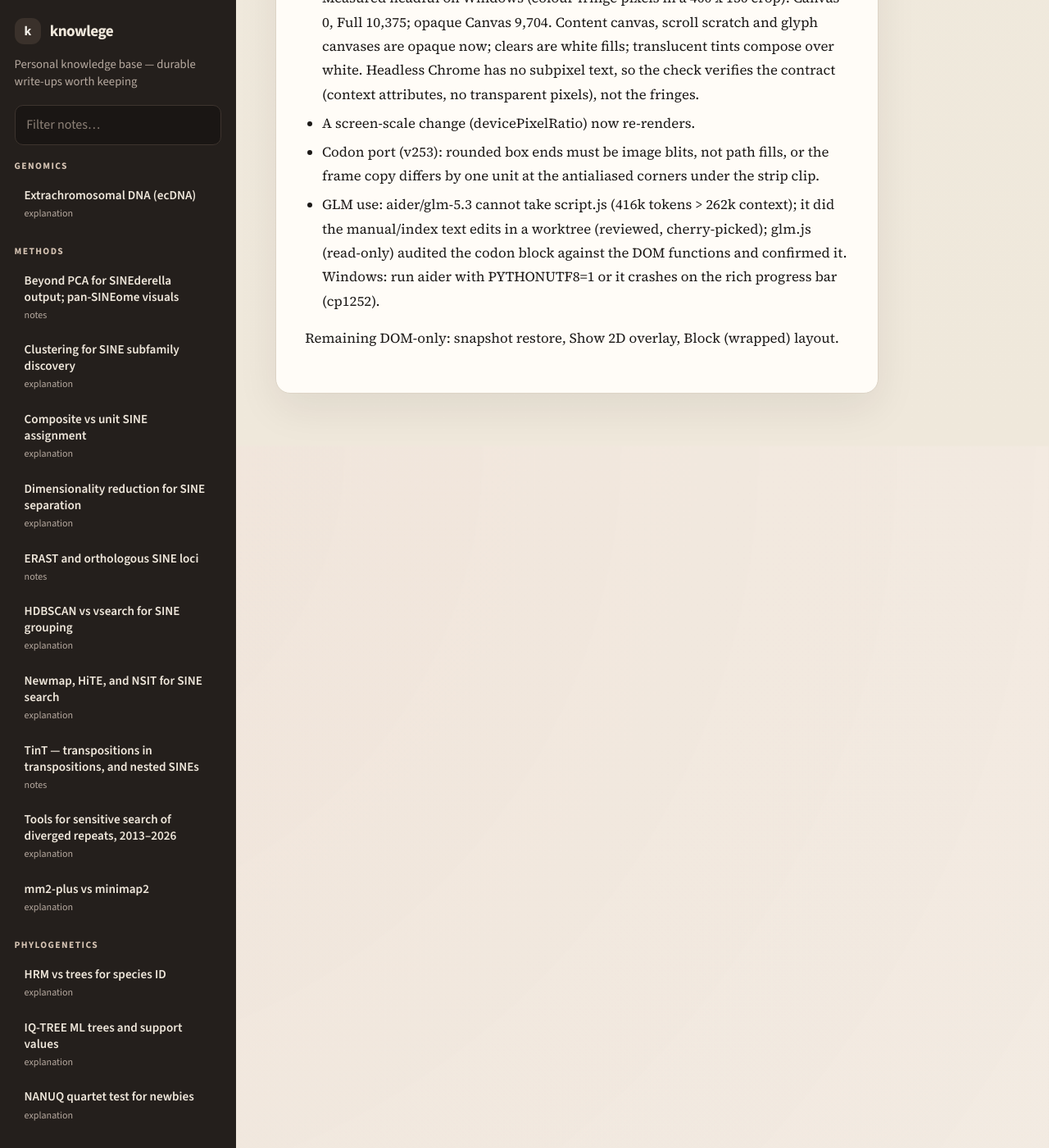
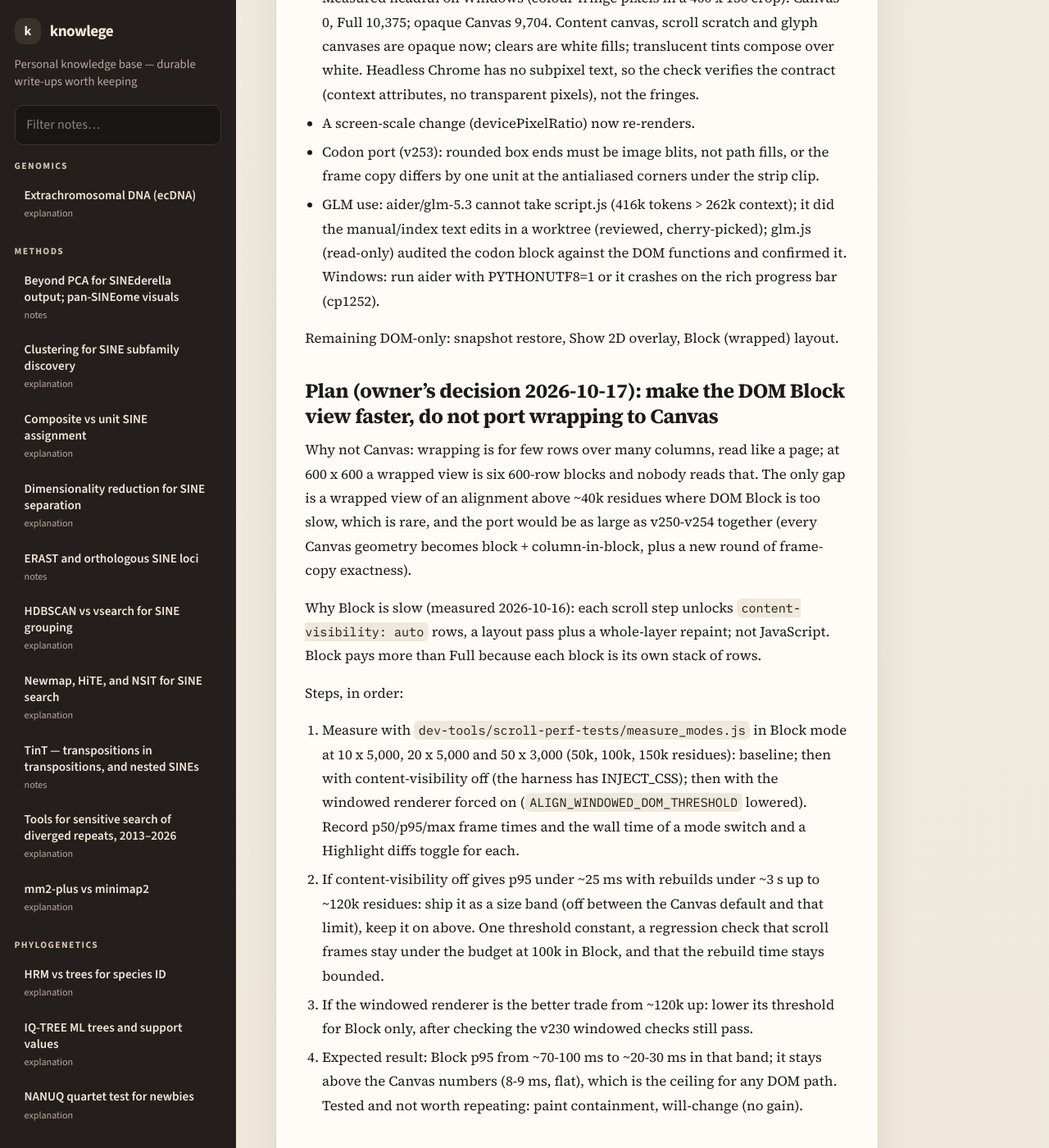
Before and after one commit to Toki-bio/knowlege, a Jekyll site: the page built from projects/viewalign-scroll-responsiveness-2026-10.md, in a window 1280 px wide and 1400 px high, scrolled down 9904 px. Shown: the whole window at 82% size. Built offline with Jekyll 4.4.1, drawn with Linux system fonts in a browser that asks for light colours.

Commit message:
ViewAlign: plan for a faster DOM Block view instead of porting wrapping to Canvas
Co-Authored-By: Claude Fable 5.1 <noreply@anthropic.com>

```diff
--- a/projects/viewalign-scroll-responsiveness-2026-10.md
+++ b/projects/viewalign-scroll-responsiveness-2026-10.md
@@ -294,3 +294,31 @@ a time would make Canvas the only view and remove the mode switch.
   PYTHONUTF8=1 or it crashes on the rich progress bar (cp1252).
 
 Remaining DOM-only: snapshot restore, Show 2D overlay, Block (wrapped) layout.
+
+## Plan (owner's decision 2026-10-17): make the DOM Block view faster, do not port wrapping to Canvas
+
+Why not Canvas: wrapping is for few rows over many columns, read like a page; at 600 x 600 a
+wrapped view is six 600-row blocks and nobody reads that. The only gap is a wrapped view of an
+alignment above ~40k residues where DOM Block is too slow, which is rare, and the port would be
+as large as v250-v254 together (every Canvas geometry becomes block + column-in-block, plus a
+new round of frame-copy exactness).
+
+Why Block is slow (measured 2026-10-16): each scroll step unlocks `content-visibility: auto`
+rows, a layout pass plus a whole-layer repaint; not JavaScript. Block pays more than Full
+because each block is its own stack of rows.
+
+Steps, in order:
+1. Measure with `dev-tools/scroll-perf-tests/measure_modes.js` in Block mode at 10 x 5,000,
+   20 x 5,000 and 50 x 3,000 (50k, 100k, 150k residues): baseline; then with
+   content-visibility off (the harness has INJECT_CSS); then with the windowed renderer
+   forced on (`ALIGN_WINDOWED_DOM_THRESHOLD` lowered). Record p50/p95/max frame times and the
+   wall time of a mode switch and a Highlight diffs toggle for each.
+2. If content-visibility off gives p95 under ~25 ms with rebuilds under ~3 s up to ~120k
+   residues: ship it as a size band (off between the Canvas default and that limit), keep it on
+   above. One threshold constant, a regression check that scroll frames stay under the budget
+   at 100k in Block, and that the rebuild time stays bounded.
+3. If the windowed renderer is the better trade from ~120k up: lower its threshold for Block
+   only, after checking the v230 windowed checks still pass.
+4. Expected result: Block p95 from ~70-100 ms to ~20-30 ms in that band; it stays above the
+   Canvas numbers (8-9 ms, flat), which is the ceiling for any DOM path.
+Tested and not worth repeating: paint containment, will-change (no gain).
```
